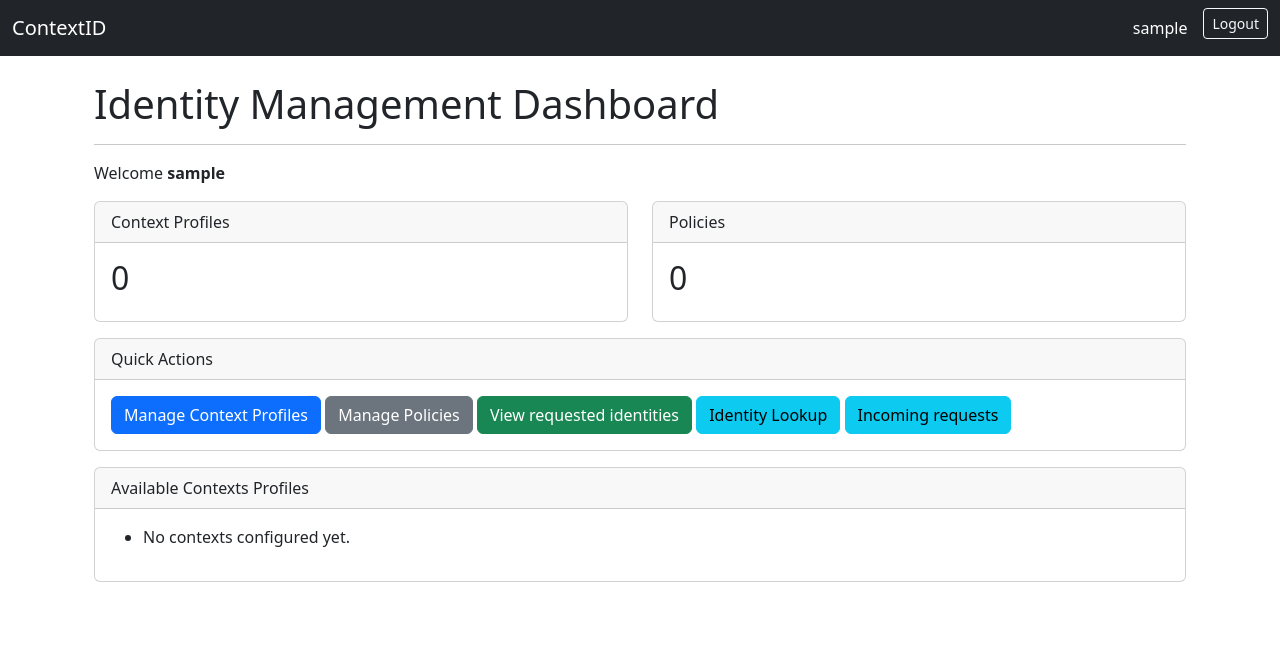
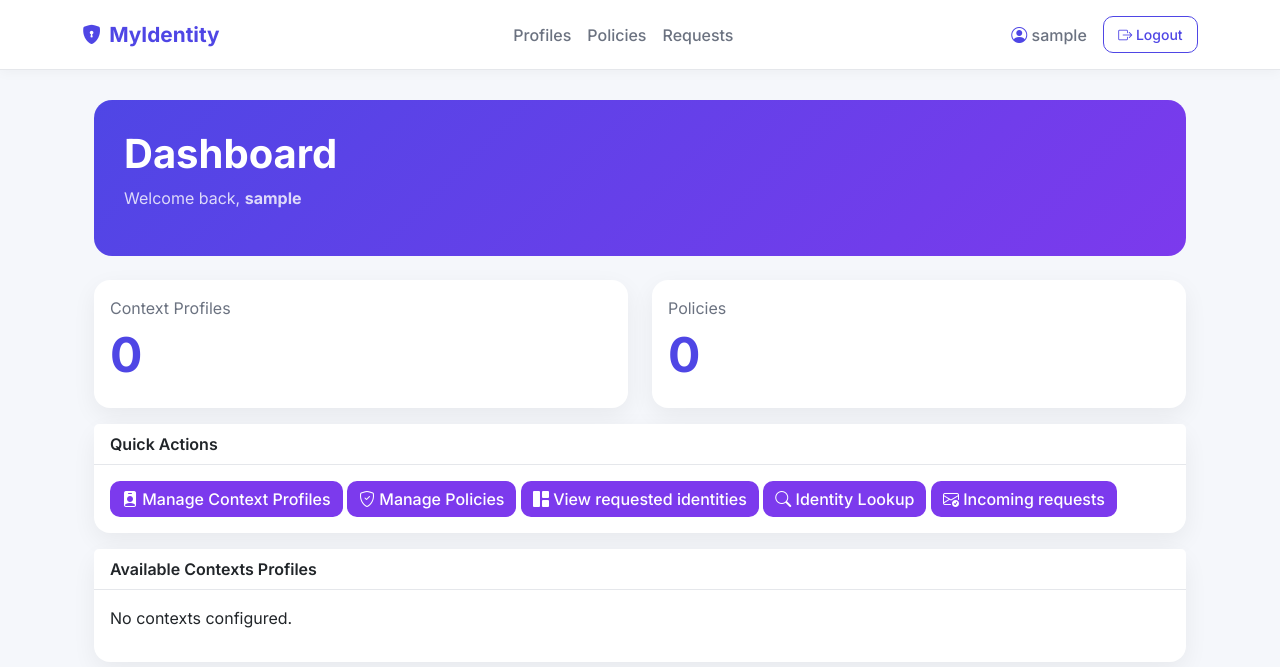
Before and after one commit to danielabrailo/identity_management, a Django app: page /dashboard/ in a window 1280 px wide. Shown: the top 667 px of the page. Run offline with Django 5.2, Linux system fonts and the light colour scheme; the visitor is signed in with stand-in values (Sample User, id 1); data that the repository does not hold is empty.

Commit message:
Improved UI in dashboard screen

```diff
--- /dev/null
+++ b/frontend/static/frontend/css/style.css
@@ -0,0 +1,150 @@
+/* General UI */
+body {
+  background: #f5f7fb;
+  font-family: "Inter", sans-serif;
+  color: #1f2937;
+}
+
+.card {
+  border: none;
+  border-radius: 16px;
+  box-shadow: 0 8px 24px rgba(0, 0, 0, 0.06);
+  transition: 0.25s;
+}
+
+.card:hover {
+  transform: translateY(-2px);
+  box-shadow: 0 12px 28px rgba(0, 0, 0, 0.08);
+}
+
+.card-header {
+  background: white;
+  border-bottom: 1px solid #e5e7eb;
+  font-weight: 600;
+}
+
+.btn {
+  border-radius: 10px;
+  font-weight: 500;
+}
+
+h1 {
+  font-weight: 700;
+}
+
+h2 {
+  font-size: 3rem;
+  font-weight: 700;
+}
+
+/* Dashboard UI */
+.dashboard-header {
+  margin-bottom: 40px;
+}
+
+.stat-title {
+  color: #6b7280;
+  margin-bottom: 6px;
+}
+
+.stat-number {
+  color: #4f46e5;
+  font-size: 3rem;
+}
+
+.btn-primary {
+  background: #7c3aed;
+  border: none;
+}
+
+.btn-primary:hover {
+  background: #4338ca;
+}
+
+.context-pill {
+  background: #eef2ff;
+  color: #4f46e5;
+  padding: 10px 16px;
+  font-size: 0.95rem;
+}
+
+.text-style {
+  color: #4f46e5;
+}
+
+.dashboard-header {
+  padding: 30px;
+  border-radius: 18px;
+  background: linear-gradient(135deg, #4f46e5, #7c3aed);
+  color: white;
+}
+
+.dashboard-header p {
+  color: rgba(255, 255, 255, 0.8);
+}
+
+/* NAVBAR */
+.custom-navbar {
+  background: white;
+  border-bottom: 1px solid #e5e7eb;
+  box-shadow: 0 2px 12px rgba(0, 0, 0, 0.04);
+  padding: 14px 0;
+}
+
+.navbar-brand {
+  font-weight: 700;
+  font-size: 1.3rem;
+  color: #4f46e5 !important;
+  display: flex;
+  align-items: center;
+  gap: 0.5rem;
+}
+
+.navbar-brand i {
+  font-size: 1.2rem;
+}
+
+.navbar-user {
+  color: #6b7280;
+  font-weight: 500;
+}
+
+.navbar-user i {
+  color: #4f46e5;
+}
+
+.btn-outline-primary {
+  border: 1px solid #4f46e5;
+  color: #4f46e5;
+  border-radius: 10px;
+  padding: 0.45rem 0.9rem;
+  transition: 0.25s;
+}
+
+.btn-outline-primary:hover {
+  background: #4f46e5;
+  color: white;
+}
+
+.navbar {
+  margin-bottom: 30px;
+}
+
+.navbar-brand {
+  transition: 0.2s;
+}
+
+.navbar-brand:hover {
+  opacity: 0.8;
+}
+
+.nav-link {
+  color: #6b7280 !important;
+  font-weight: 500;
+  transition: color 0.2s ease;
+}
+
+.nav-link:hover,
+.nav-link.active {
+  color: #4f46e5 !important;
+}
--- a/frontend/templates/base.html
+++ b/frontend/templates/base.html
@@ -8,24 +8,64 @@
       href="https://cdn.jsdelivr.net/npm/bootstrap@5.3.7/dist/css/bootstrap.min.css"
       rel="stylesheet"
     />
+    <link rel="preconnect" href="https://fonts.googleapis.com" />
+    <link rel="preconnect" href="https://fonts.gstatic.com" crossorigin />
+    <link
+      href="https://fonts.googleapis.com/css2?family=Inter:wght@300;400;500;600;700&display=swap"
+      rel="stylesheet"
+    />
+    <link
+      rel="stylesheet"
+      href="https://cdn.jsdelivr.net/npm/bootstrap-icons@1.13.1/font/bootstrap-icons.min.css"
+    />
+    <link rel="stylesheet" href="{% static 'frontend/css/style.css' %}" />
   </head>
   <body>
     {% csrf_token %}
     <!-- NAVBAR -->
-    <nav class="navbar navbar-expand-lg navbar-dark bg-dark">
-      <div class="container-fluid">
-        <a class="navbar-brand" href="{%url 'dashboard'%}"> ContextID </a>
-        <div class="d-flex">
+    <nav class="navbar navbar-expand-lg custom-navbar">
+      <div class="container">
+        <!-- Logo -->
+        <a class="navbar-brand" href="{% url 'dashboard' %}">
+          <i class="bi-shield-lock-fill"></i>
+          MyIdentity
+        </a>
+
+        <!-- Quick actions -->
+        <div class="collapse navbar-collapse">
+          <ul class="navbar-nav mx-auto">
+            <li class="nav-item">
+              <a class="nav-link" href="{% url 'contexts' %}"> Profiles </a>
+            </li>
+
+            <li class="nav-item">
+              <a class="nav-link" href="{% url 'policies' %}"> Policies </a>
+            </li>
+
+            <li class="nav-item">
+              <a class="nav-link" href="{% url 'incoming-requests' %}">
+                Requests
+              </a>
+            </li>
+          </ul>
+        </div>
+
+        <!-- User + login / logou btns -->
+        <div class="d-flex align-items-center">
           {% if user.is_authenticated %}
-          <span class="navbar-text text-white me-3"> {{ user.username }} </span>
-          <form method="post" action="{%url 'logout'%}">
+          <span class="navbar-user me-3">
+            <i class="bi bi-person-circle"></i>
+            {{ user.username }}
+          </span>
+          <form method="post" action="{% url 'logout' %}">
             {% csrf_token %}
-            <button class="btn btn-outline-light btn-sm">Logout</button>
+            <button class="btn btn-outline-primary btn-sm">
+              <i class="bi bi-box-arrow-right"></i>
+              Logout
+            </button>
           </form>
           {% else %}
-          <a class="btn btn-outline-light btn-sm" href="{%url 'login'%}">
-            Login
-          </a>
+          <a class="btn btn-primary btn-sm" href="{% url 'login' %}"> Login </a>
           {% endif %}
         </div>
       </div>
--- a/frontend/templates/dashboard.html
+++ b/frontend/templates/dashboard.html
@@ -1,55 +1,75 @@
 {% extends "base.html" %} {% block content %}
 <div class="container mt-4">
-  <h1>Identity Management Dashboard</h1>
-  <hr />
-  <p>Welcome <strong>{{ user.username }}</strong></p>
+  <div class="dashboard-header mb-4">
+    <!-- Page Title -->
+    <h1>Dashboard</h1>
+    <!-- Welcome message to user -->
+    <p>
+      Welcome back,
+      <strong>{{ user.username }}</strong>
+    </p>
+  </div>
   <div class="row">
+    <!-- Context Profile -->
     <div class="col-md-6">
       <div class="card mb-3">
-        <div class="card-header">Context Profiles</div>
         <div class="card-body">
-          <h2>{{ profile_count }}</h2>
+          <p class="stat-title">Context Profiles</p>
+          <h2 class="stat-number">{{ profile_count }}</h2>
         </div>
       </div>
     </div>
+    <!-- Policies -->
     <div class="col-md-6">
       <div class="card mb-3">
-        <div class="card-header">Policies</div>
         <div class="card-body">
-          <h2>{{ policy_count }}</h2>
+          <p class="stat-title">Policies</p>
+          <h2 class="stat-number">{{ policy_count }}</h2>
         </div>
       </div>
     </div>
   </div>
+  <!-- Quick actions btns -->
   <div class="card mb-3">
     <div class="card-header">Quick Actions</div>
     <div class="card-body">
-      <a href="{%url 'contexts'%}" class="btn btn-primary">
+      <a href="{%url 'contexts'%}" class="btn btn-primary action-btn">
+        <i class="bi bi-person-badge-fill"></i>
         Manage Context Profiles
       </a>
-      <a href="{%url 'policies'%}" class="btn btn-secondary">
+      <a href="{%url 'policies'%}" class="btn btn-primary action-btn">
+        <i class="bi bi-shield-check"></i>
         Manage Policies
       </a>
-      <a href="{%url 'disclosure-preview'%}" class="btn btn-success">
+      <a href="{%url 'disclosure-preview'%}" class="btn btn-primary action-btn">
+        <i class="bi bi-grid-1x2-fill"></i>
         View requested identities
       </a>
-      <a href="{%url 'user-lookup'%}" class="btn btn-info"> Identity Lookup </a>
-      <a href="{%url 'incoming-requests'%}" class="btn btn-info">
+      <a href="{%url 'user-lookup'%}" class="btn btn-primary action-btn">
+        <i class="bi bi-search"></i>
+        Identity Lookup
+      </a>
+      <a href="{%url 'incoming-requests'%}" class="btn btn-primary action-btn">
+        <i class="bi bi-envelope-check"></i>
         Incoming requests
       </a>
     </div>
   </div>
-
+  <!-- List of context profile -->
   <div class="card">
     <div class="card-header">Available Contexts Profiles</div>
     <div class="card-body">
-      <ul>
+      <div class="d-flex flex-wrap gap-2">
         {% for context in contexts %}
-        <li>{{ context }}</li>
+
+        <span class="badge rounded-pill context-pill"> {{context}} </span>
+
         {% empty %}
-        <li>No contexts configured yet.</li>
+
+        <p>No contexts configured.</p>
+
         {% endfor %}
-      </ul>
+      </div>
     </div>
   </div>
 </div>
```
